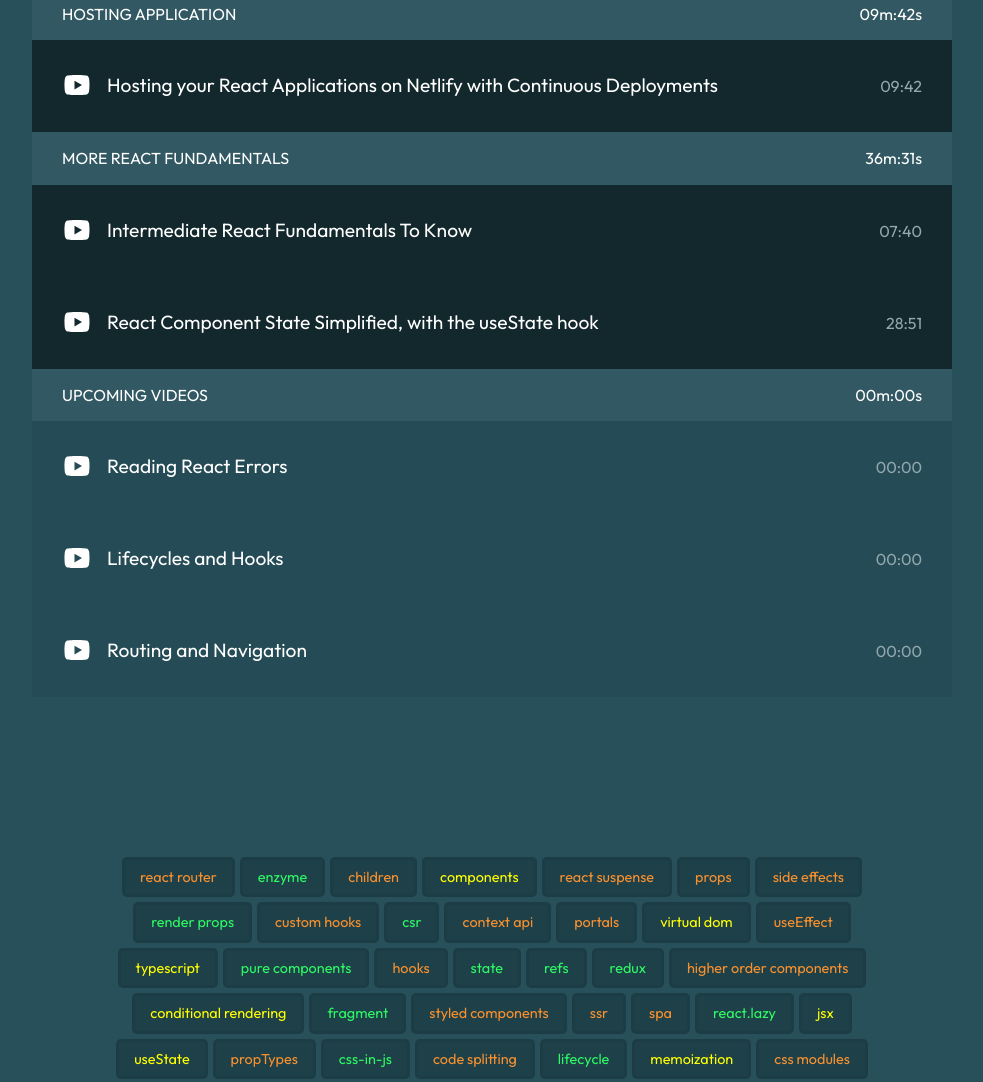
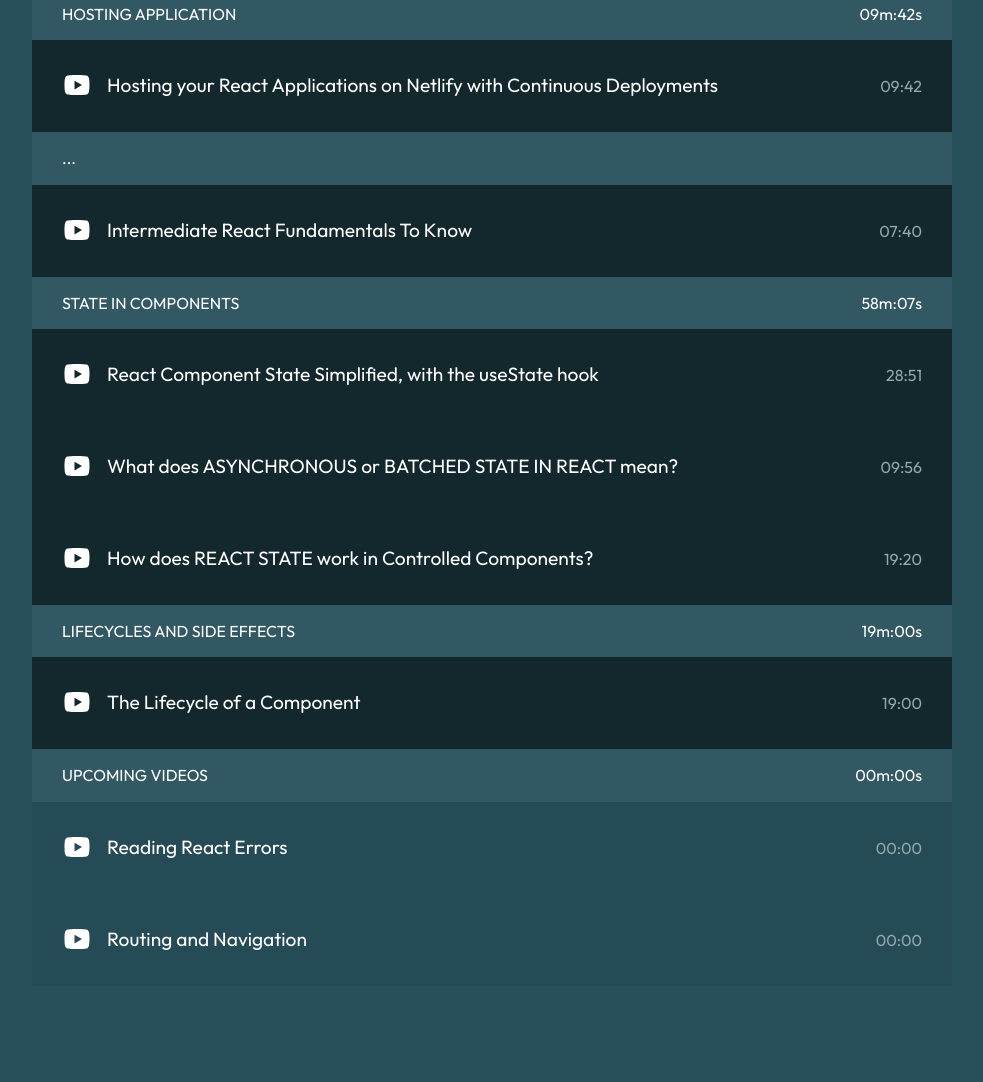
Before and after one commit to dillionmegida/simplereactjs, a Gatsby site: page / in a window 1280 px wide. Shown: the part 2373-3455 px from the top of the page, without its empty margins (148-1131 px from the left). Built offline with nearby package versions, Linux system fonts and the light colour scheme; Gatsby itself is replaced by a stand-in of ours.

Commit message:
add more lessons to course

```diff
--- a/src/components/lessons-section.tsx
+++ b/src/components/lessons-section.tsx
@@ -76,7 +76,6 @@ const Section = styled.section`
       }
     }
 
-
     &__title {
       flex: 1;
       width: 100%;
@@ -100,12 +99,18 @@ export default function LessonsSection() {
         <h2 className="heading">Course Outline [Click on any]</h2>
         {lessons.map(lesson => (
           <div className="lesson__section">
-            <div className="lesson__section-label">
-              <span className="lesson__section-label-text">{lesson.label}</span>
+            {lesson.label && lesson.lessons ? (
+              <div className="lesson__section-label">
+                <span className="lesson__section-label-text">
+                  {lesson.label}
+                </span>
 
-              <span>{addTimes(lesson.lessons.map(l => l.duration))}</span>
-            </div>
-            {lesson.lessons.map(lesson => (
+                <span>{addTimes(lesson.lessons.map(l => l.duration))}</span>
+              </div>
+            ) : (
+              <div className="lesson__section-label">...</div>
+            )}
+            {lesson.lessons?.map(lesson => (
               <ul className="lesson-items">
                 <li key={lesson.title}>
                   <NewTabLink
--- a/src/components/lessons.ts
+++ b/src/components/lessons.ts
@@ -69,14 +69,13 @@ export const lessons = [
       {
         title: "Build and share with Codesandbox",
         youtube: "https://youtu.be/urc32zblEqc",
-        duration: "03:00"
-      }
+        duration: "03:00",
+      },
     ],
   },
   {
     label: "Types and Events",
     lessons: [
-
       {
         title: "PropTypes for React Components",
         youtube: "https://youtu.be/rWMmxEdkYws",
@@ -87,32 +86,55 @@ export const lessons = [
         youtube: "https://youtu.be/dqlsGTHGcF0",
         duration: "16:42",
       },
-    ]
+    ],
   },
   {
     label: "Hosting Application",
     lessons: [
-
       {
-        title: "Hosting your React Applications on Netlify with Continuous Deployments",
+        title:
+          "Hosting your React Applications on Netlify with Continuous Deployments",
         youtube: "https://youtu.be/QNhZl2noMeU",
         duration: "09:42",
-      }
-    ]
+      },
+    ],
   },
   {
-    label: "More React Fundamentals",
     lessons: [
-
       {
         title: "Intermediate React Fundamentals To Know",
         youtube: "https://youtu.be/02gVHmI5y2w",
         duration: "07:40",
       },
+    ],
+  },
+  {
+    label: "State in Components",
+    lessons: [
       {
         title: "React Component State Simplified, with the useState hook",
         youtube: "https://youtu.be/dD6O4IW9pu0",
         duration: "28:51",
+      },
+      {
+        title: "What does ASYNCHRONOUS or BATCHED STATE IN REACT mean?",
+        youtube: "https://youtu.be/xVSKFKLSV3o",
+        duration: "09:56",
+      },
+      {
+        title: "How does REACT STATE work in Controlled Components?",
+        youtube: "https://youtu.be/SqF-rD2AIiw",
+        duration: "19:20",
+      },
+    ],
+  },
+  {
+    label: "Lifecycles and Side Effects",
+    lessons: [
+      {
+        title: "The Lifecycle of a Component",
+        youtube: "https://youtu.be/3xn_z1qNa0U",
+        duration: "19:00",
       },
     ]
   },
@@ -125,15 +147,10 @@ export const lessons = [
         duration: "00:00",
       },
       {
-        title: "Lifecycles and Hooks",
-        youtube: null,
-        duration: "00:00",
-      },
-      {
         title: "Routing and Navigation",
         youtube: null,
         duration: "00:00",
       },
     ],
-  }
+  },
 ]
```
